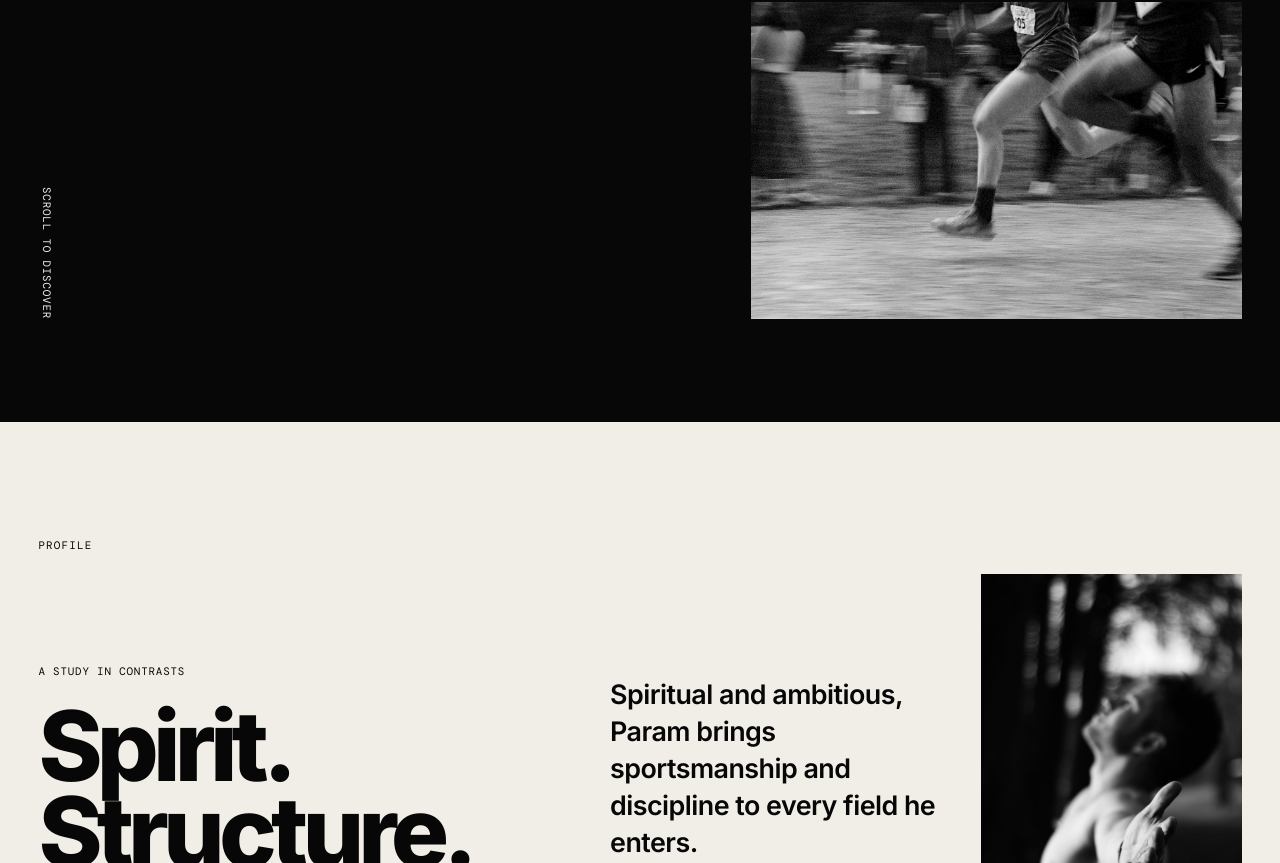
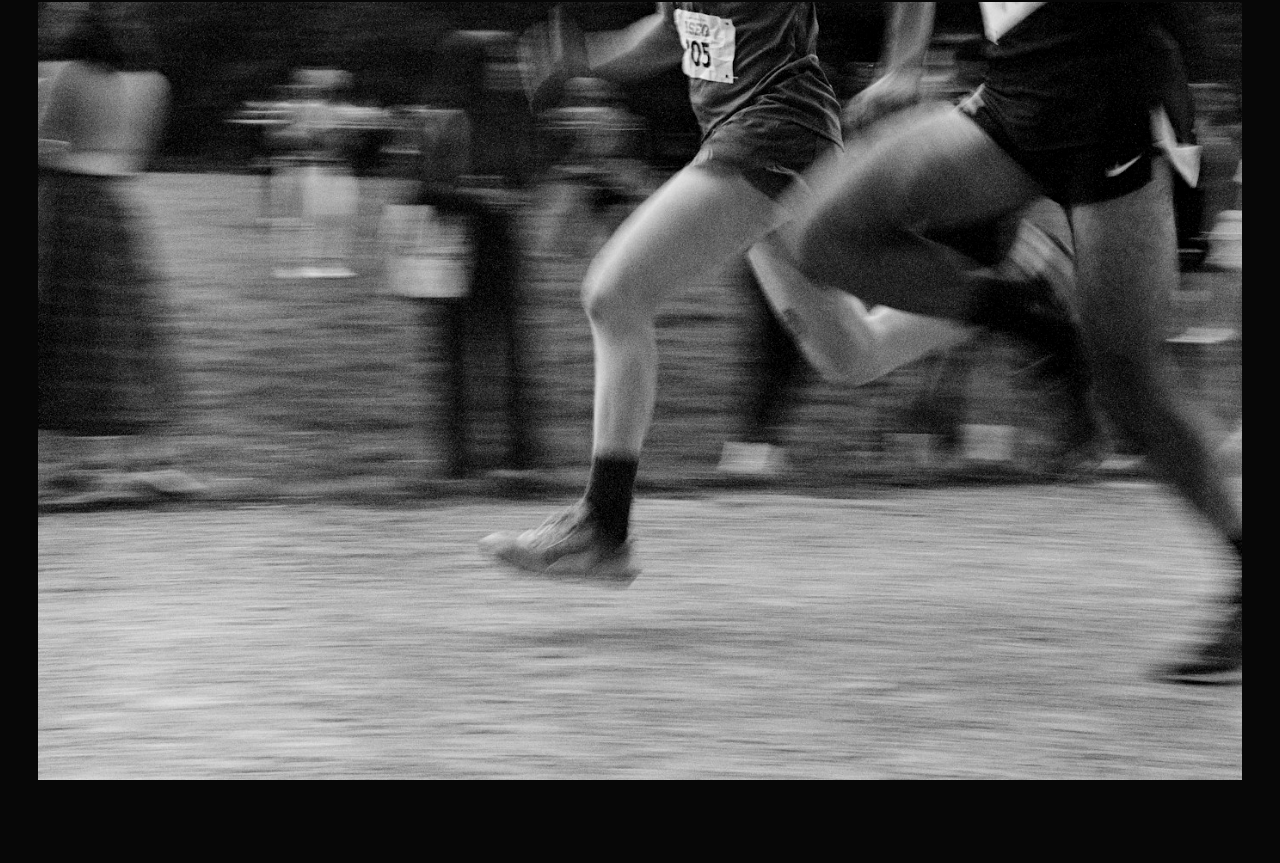
Before and after one commit to Prabhakar-Dave/-, a React (Vite) app: page / in a window 1280 px wide. Shown: the part 1317-2180 px from the top of the page. Built offline with nearby package versions, Linux system fonts and the light colour scheme; a web font is replaced by a local one.

Commit message:
Order image frames and remove scroll prompt

```diff
--- a/src/App.tsx
+++ b/src/App.tsx
@@ -119,7 +119,6 @@ export default function App() {
             alt="Runners in motion photographed in black and white"
           />
         </figure>
-        <p className="scroll-cue micro">Scroll to discover</p>
       </section>
 
       <section className="profile section-ivory" id="profile">
@@ -150,14 +149,14 @@ export default function App() {
           </div>
           <figure className="profile-image frame" data-reveal>
             <img
-              src={imagePath("image5.jpg")}
+              src={imagePath("image3.jpg")}
               alt="Athletic figure in an expressive monochrome portrait"
               loading="lazy"
             />
           </figure>
           <figure className="profile-detail frame" data-reveal>
             <img
-              src={imagePath("image8.jpg")}
+              src={imagePath("image4.jpg")}
               alt="Athlete balancing in a handstand"
               loading="lazy"
             />
@@ -169,7 +168,7 @@ export default function App() {
         <div className="experience-visual" data-reveal>
           <figure className="frame">
             <img
-              src={imagePath("image3.jpg")}
+              src={imagePath("image5.jpg")}
               alt="Network infrastructure in a dark server room"
               loading="lazy"
             />
@@ -241,7 +240,7 @@ export default function App() {
         <div className="disciplines-images">
           <figure className="frame" data-reveal>
             <img
-              src={imagePath("image4.jpg")}
+              src={imagePath("image6.jpg")}
               alt="Red and black perfume bottle in an editorial still life"
               loading="lazy"
             />
@@ -273,7 +272,7 @@ export default function App() {
         <div className="passion-gallery">
           <figure className="frame image-tall" data-reveal>
             <img
-              src={imagePath("image6.jpg")}
+              src={imagePath("image8.jpg")}
               alt="Runner moving through an open landscape"
               loading="lazy"
             />
--- a/src/index.css
+++ b/src/index.css
@@ -118,7 +118,7 @@ main {
   grid-template-areas:
     "red portrait"
     "sheet sheet"
-    "scroll wide";
+    "wide wide";
   grid-template-columns: minmax(0, 1.1fr) minmax(17rem, 0.8fr);
   min-height: 100svh;
   padding: clamp(6.5rem, 10vw, 9rem) var(--gutter) clamp(4rem, 8vw, 7rem);
@@ -230,14 +230,6 @@ main {
   grid-area: wide;
   margin: 0;
   width: 100%;
-}
-
-.scroll-cue {
-  align-self: end;
-  grid-area: scroll;
-  justify-self: start;
-  margin: 0;
-  writing-mode: vertical-rl;
 }
 
 .section-ivory {
@@ -585,8 +577,7 @@ footer > p:first-child {
       "red"
       "portrait"
       "sheet"
-      "wide"
-      "scroll";
+      "wide";
     grid-template-columns: minmax(0, 1fr);
     min-height: auto;
     padding-top: 5.5rem;
@@ -628,10 +619,6 @@ footer > p:first-child {
   .hero-wide {
     justify-self: center;
     max-width: 32rem;
-  }
-
-  .scroll-cue {
-    display: none;
   }
 
   .profile-grid,
```
